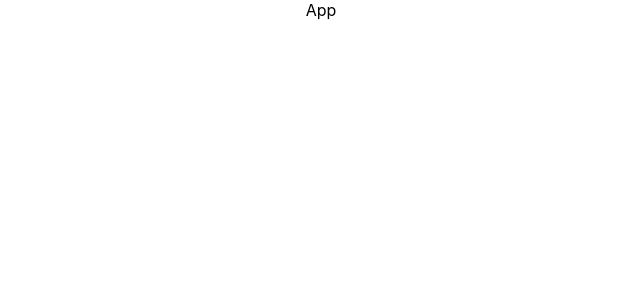
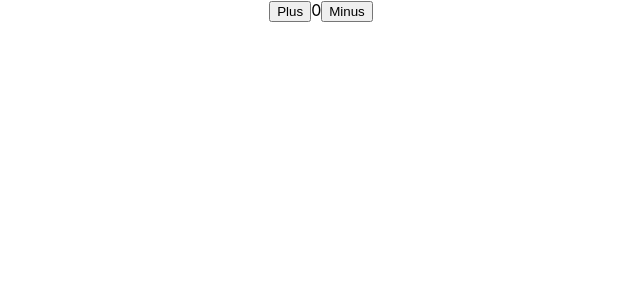
Before and after one commit to VladimirRM/Counter-js-bogutskiy, a React (Create React App) app: page / in a window 1280 px wide. Shown: the top 300 px of the page, without its empty margins (319-959 px from the left). Built offline with nearby package versions, Linux system fonts and the light colour scheme.

Commit message:
add button in decrement

```diff
--- a/src/App.js
+++ b/src/App.js
@@ -2,7 +2,14 @@ import React, { useState } from "react";
 
 const App = () => {
   const [counters, setCounters] = useState(0);
-  return <div>App</div>;
+  return <div>
+
+
+      <button onClick={()=>increment()}>Plus</button>
+      {counters}
+      <button onClick={()=>decrement()}>Minus</button>
+
+  </div>;
 };
 
 export default App;
```
